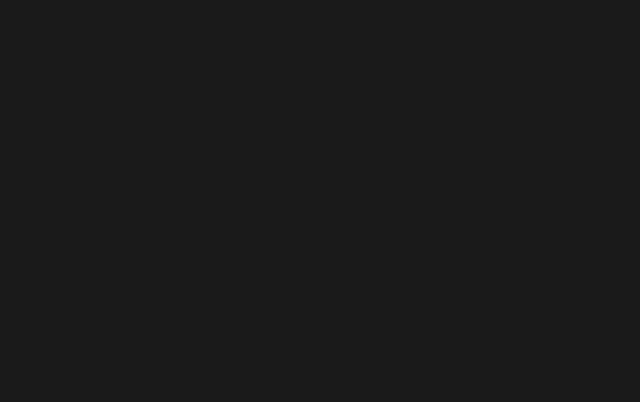
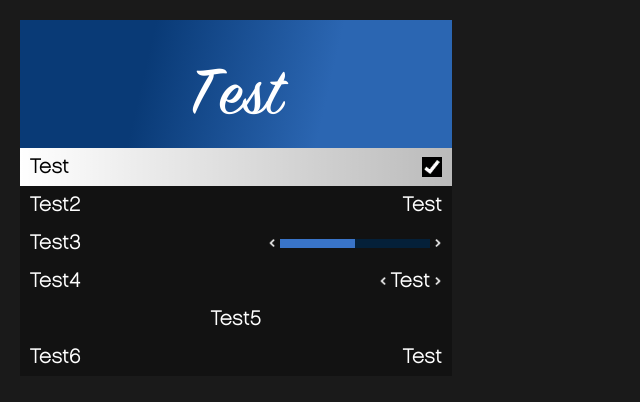
Before and after one commit to ardelan869/ragemenu, a React (Vite) app in the folder web/: page / in a window 1280 px wide. Shown: the top 402 px of the page, without its empty margins (0-640 px from the left). Built offline with nearby package versions, Linux system fonts and the light colour scheme.

Commit message:
fix(nui): fix `MenuProps` type
- and moved rightLabel into Item so it won't be applied as an attribute

```diff
--- a/web/src/components/item.tsx
+++ b/web/src/components/item.tsx
@@ -88,6 +88,7 @@ function Item({
   min = 0,
   className,
   children,
+  rightLabel,
   ...props
 }: React.HTMLAttributes<HTMLElement> & ItemProps) {
   if (!visible) return null;
@@ -126,6 +127,9 @@ function Item({
       >
         {badges?.left && <Badge name={badges.left} align="left" />}
         {children}
+        {rightLabel && (
+          <Item.Text className="justify-self-end">{rightLabel}</Item.Text>
+        )}
         {type === 'list' && <List />}
         {type === 'slider' && <Slider />}
         {type === 'checkbox' && <Checkbox />}
--- a/web/src/components/menu.tsx
+++ b/web/src/components/menu.tsx
@@ -5,15 +5,15 @@ import Description from '@/components/description';
 import { useEffect, useState } from 'react';
 import { useKeyDown } from '@/lib/keys';
 import { useNuiEvent } from '@/lib/hooks';
-import { fetchNui, findLastIndex } from '@/lib';
+import { debugData, fetchNui, findLastIndex } from '@/lib';
 
 interface MenuProps {
   id: string;
   resource: string;
   title: string;
   subtitle?: string;
-  width: number;
-  maxVisibleItems: number;
+  width?: number;
+  maxVisibleItems?: number;
 }
 
 export default function Menu() {
@@ -186,11 +186,70 @@ export default function Menu() {
     });
   }, [selected, menu, items]);
 
+  useEffect(() => {
+    debugData([
+      {
+        action: 'SetMenu',
+        data: {
+          id: 'test',
+          resource: 'ragemenu',
+          title: 'Test',
+          width: 432,
+          maxVisibleItems: 10
+        }
+      },
+      {
+        action: 'SetItems',
+        data: [
+          {
+            id: 'test',
+            label: 'Test',
+            type: 'checkbox',
+            checked: true
+          },
+          {
+            id: 'test2',
+            label: 'Test2',
+            type: 'button',
+            rightLabel: 'Test'
+          },
+          {
+            id: 'test3',
+            label: 'Test3',
+            type: 'slider',
+            min: 0,
+            max: 100,
+            step: 1,
+            current: 50
+          },
+          {
+            id: 'test4',
+            label: 'Test4',
+            type: 'list',
+            values: ['Test', 'Test2', 'Test3'],
+            current: 0
+          },
+          {
+            id: 'test5',
+            label: 'Test5',
+            type: 'separator'
+          },
+          {
+            id: 'test6',
+            label: 'Test6',
+            type: 'button',
+            rightLabel: 'Test'
+          }
+        ]
+      }
+    ]);
+  }, []);
+
   return (
     menu && (
       <main
         className="absolute w-[432px] top-5 left-5 tracking-[1px] text-[20px] font-chalet font-black"
-        style={{ width: `${menu.width}px` }}
+        style={{ width: `${menu.width || 432}px` }}
       >
         <header className="w-full h-[128px] bg-header-gradient grid place-items-center">
           <h1 className="font-signpainter text-7xl text-white translate-y-2 font-extralight">
@@ -200,7 +259,7 @@ export default function Menu() {
         {menu.subtitle && <SubTitle>{menu.subtitle}</SubTitle>}
         <section
           className="overflow-y-scroll"
-          style={{ maxHeight: `${menu.maxVisibleItems * 38}px` }}
+          style={{ maxHeight: `${(menu.maxVisibleItems || 10) * 38}px` }}
         >
           {items.map((item, index) => (
             <Item key={item.id} {...item} selected={index === selected}>
@@ -209,11 +268,6 @@ export default function Menu() {
               >
                 {item.label}
               </Item.Text>
-              {item.rightLabel && (
-                <Item.Text className="justify-self-end">
-                  {item.rightLabel}
-                </Item.Text>
-              )}
             </Item>
           ))}
         </section>
```
